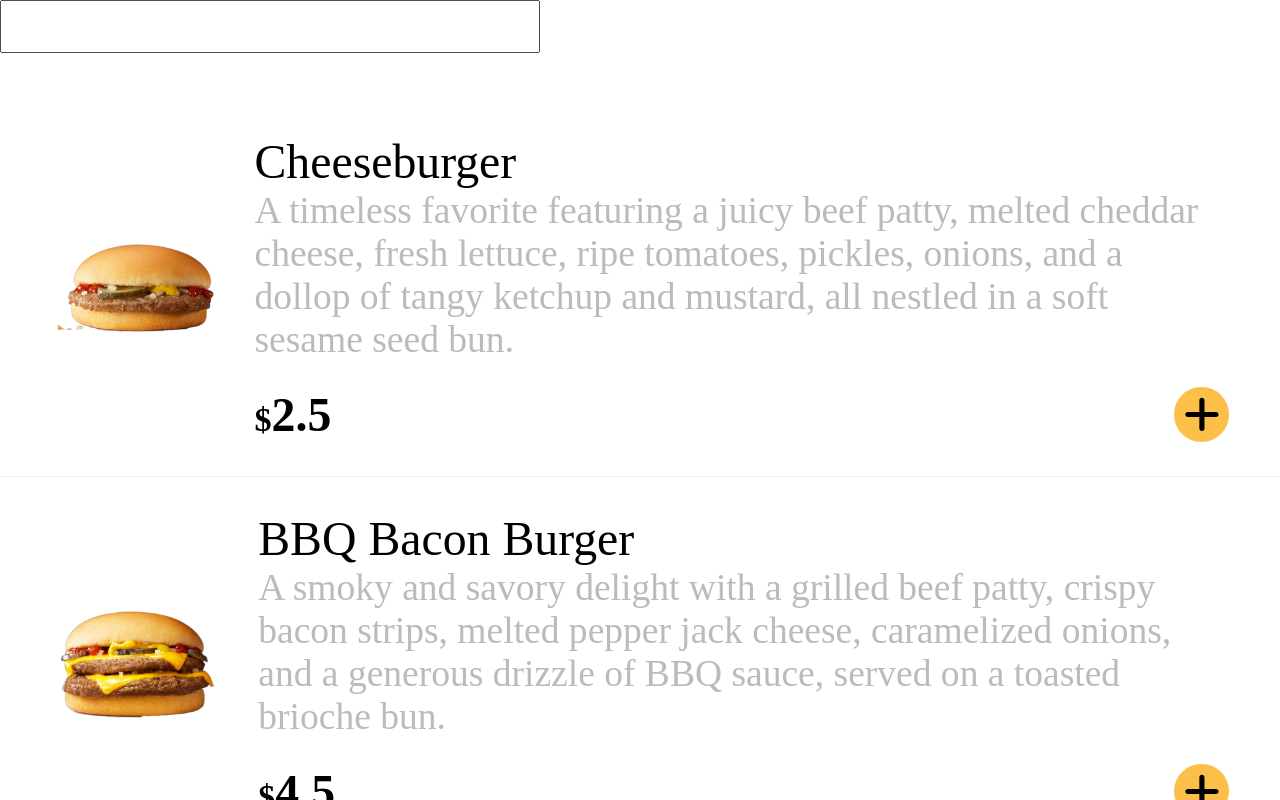
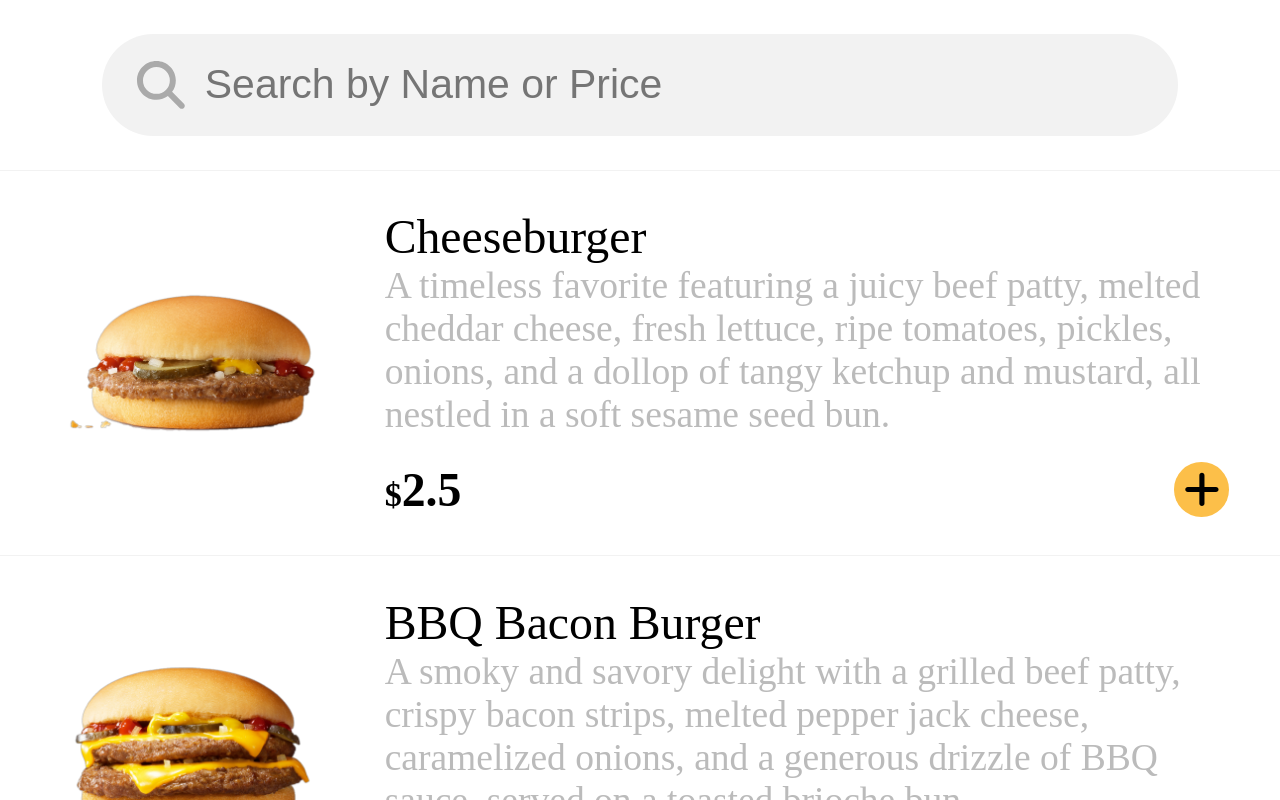
Before and after one commit to Kaiming-Wei/burger-home, a React (Create React App) app: page / in a window 1280 px wide. Built offline with nearby package versions, Linux system fonts and the light colour scheme.

Commit message:
Search css module

```diff
--- a/src/App.js
+++ b/src/App.js
@@ -96,7 +96,7 @@ function App() {
     let filterMeal = MEALS_DATA.filter(item => {
       return(
         item.name.toLowerCase().includes(keyword) ||
-        item.desc.toLowerCase().includes(keyword) ||
+        // item.desc.toLowerCase().includes(keyword) ||
         item.price.toString().includes(keyword)
       )
     });
--- a/src/Components/MealsList/MealItem/MealItem.module.css
+++ b/src/Components/MealsList/MealItem/MealItem.module.css
@@ -12,11 +12,13 @@
 }
 img{
     width: 100%;
+    object-fit: cover;
 }
 
 
 .contentsBox{
-    padding-left: 10rem;
+    padding-left: 20rem;
+    width: 1000rem;
 }
 
 .name{
--- a/src/Components/MealsList/MealsList.module.css
+++ b/src/Components/MealsList/MealsList.module.css
@@ -1,6 +1,6 @@
 .MealsList{
     position: absolute;
-    top: 100px;
+    top: 100rem;
     bottom: 0;
     left: 0;
     right: 0;
--- a/src/Components/Search/Search.js
+++ b/src/Components/Search/Search.js
@@ -1,8 +1,14 @@
+import classes from "./Search.module.css";
+import { FontAwesomeIcon } from '@fortawesome/react-fontawesome';
+import { faSearch } from '@fortawesome/free-solid-svg-icons';
 
 const Search = (props) => {
     return(
-        <div>
-            <input onChange={props.searchItem}></input>
+        <div className={classes.Searchbox}>
+            <FontAwesomeIcon icon={faSearch} className={classes.SearchIcon} />
+            <input onChange={props.searchItem}
+            placeholder="Search by Name or Price"
+            className={classes.inputbox}></input>
         </div>
     )
 }
--- /dev/null
+++ b/src/Components/Search/Search.module.css
@@ -0,0 +1,26 @@
+.Searchbox{
+    border-bottom: 1px solid #f2f2f2;
+    position: fixed;
+    top: 0;
+    height: 100rem;
+    width: 750rem;
+
+    display: flex;
+    justify-content: center;
+    align-items: center;
+}
+.inputbox{
+    border: none;
+    border-radius: 32rem;
+    width: 630rem;
+    height: 60rem;
+    padding-left: 60rem;
+    outline: none;
+    background-color: #f2f2f2;
+}
+.SearchIcon{
+    position: fixed;
+    left: 80rem;
+    font-size: 28rem;
+    color: #aaa;
+}
```
